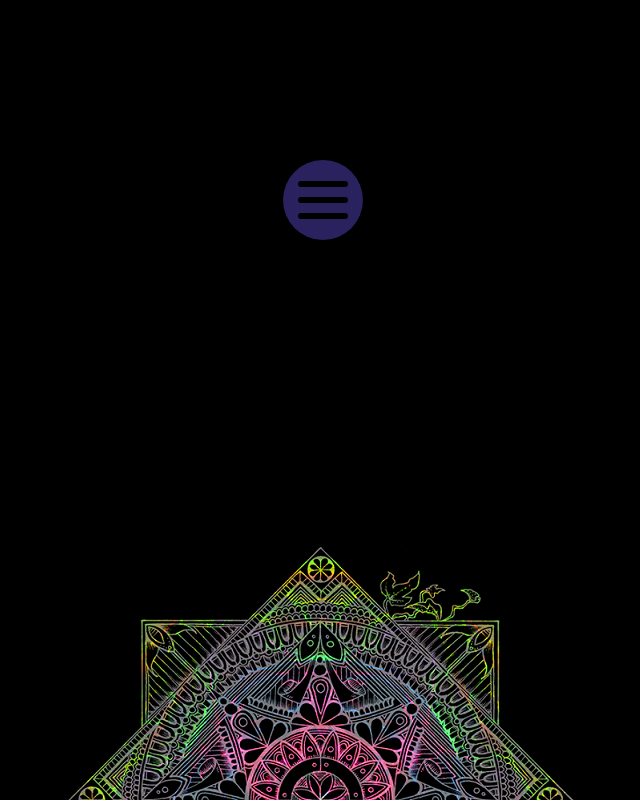
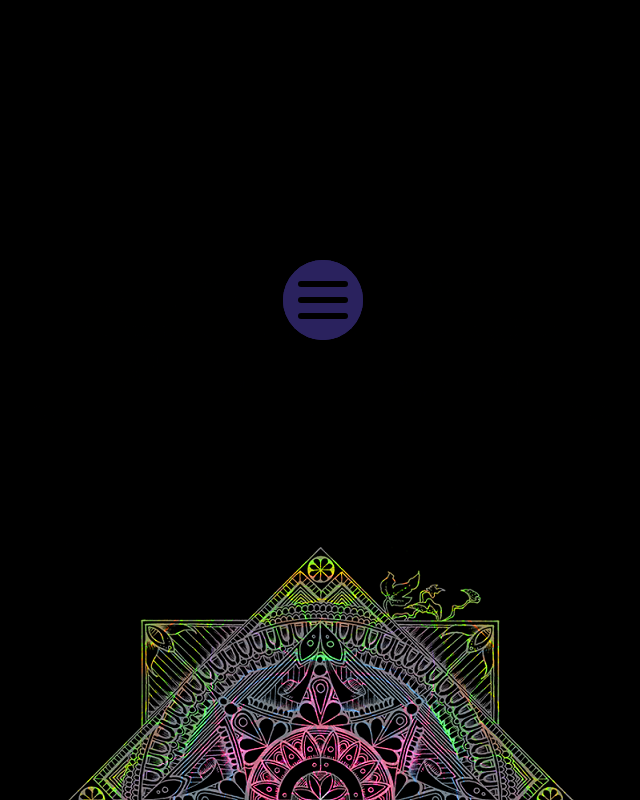
Before and after one commit to annakatarina1994/AnimationPractice, a plain HTML site: page index.html in a window 1280 px wide. Shown: the whole page, without its empty margins (317-957 px from the left). Drawn offline with Linux system fonts and the light colour scheme.

Commit message:
div animation working, nothing is disappearing, now working more on positioning

```diff
--- a/index.html
+++ b/index.html
@@ -1,5 +1,6 @@
 <!DOCTYPE html>
 <html lang="en">
+
 <head>
   <meta charset="UTF-8">
   <meta name="viewport" content="width=device-width, initial-scale=1.0">
@@ -7,15 +8,33 @@
   <script src="https://kit.fontawesome.com/01727be7cf.js" crossorigin="anonymous"></script>
   <title>Document</title>
 </head>
+
 <body>
+
+  <div class="container">
     <div class="menu-btn">
       <div class="menu-btn__burger">
       </div>
     </div>
 
     <div class="contact">
+      Contact
+    </div>
+
+    <div class="techStack">
+
+    </div>
+    <!--
+<div class="projects">
+  Projects
+</div>
+
+<div class="aboutMe">
+  About
+</div> -->
   </div>
 
   <script src="main.js"></script>
 </body>
+
 </html>
--- a/main.js
+++ b/main.js
@@ -1,16 +1,43 @@
 const menuBtn = document.querySelector('.menu-btn');
 const contactBtn = document.querySelector('.contact');
+const techStackBtn = document.querySelector('techStack');
+const projectsBtn = document.querySelector('projects');
+const aboutBtn = document.querySelector('aboutMe');
+
 let menuOpen = false;
 
 menuBtn.addEventListener('click', ()=>{
   if(!menuOpen){
     menuBtn.classList.add('open');
+
+    contactBtn.classList.remove('close');
     contactBtn.classList.add('open');
+
+    // techStackBtn.classList.remove('close');
+    // techStackBtn.classList.add('open');
+
+    // projectsBtn.classList.remove('close');
+    // projectsBtn.classList.add('open');
+
+    // aboutBtn.classList.remove('close');
+    // aboutBtn.classList.add('open');
+
     menuOpen = true;
   } else {
     menuBtn.classList.remove('open');
+
     contactBtn.classList.remove('open');
     contactBtn.classList.add('close');
+
+    // techStackBtn.classList.remove('open');
+    // techStackBtn.classList.add('close');
+
+    // projectsBtn.classList.remove('open');
+    // projectsBtn.classList.add('close');
+
+    // aboutBtn.classList.remove('open');
+    // aboutBtn.classList.add('close');
+
     menuOpen = false;
   }
 });
--- a/style.css
+++ b/style.css
@@ -16,11 +16,18 @@ body{
   min-height: 100vh;
 }
 
+.container{
+  position: relative;
+  display: flex;
+  justify-content: center;
+  align-items: center;
+}
+
 .menu-btn{
   background:rgb(42, 34, 94);
   border-radius: 50%;
-  position: fixed;
-  top: 160px;
+  position: absolute;
+  top: -140px;
   display: flex;
   justify-content: center;
   align-items: center;
@@ -28,6 +35,7 @@ body{
   height: 80px;
   cursor: pointer;
   transition: all .5s ease-in-out;
+  z-index: 4;
 }
 
 .menu-btn__burger{
@@ -73,37 +81,58 @@ body{
   transform: rotate(-45deg) translate(35px, 35px);
 }
 
-.contact.open{
+.contact{
   width: 80px;
   height: 80px;
   background:rgb(42, 34, 94);
   border-radius: 50%;
-  position: relative;
-  top: -115px;
-  z-index: -1;
+  font-family: 'Franklin Gothic Medium', 'Arial Narrow', Arial, sans-serif;
+  font-variant: small-caps;
+  font-weight: bolder;
+  color: black;
+  display: flex;
+  justify-content: center;
+  align-items: center;
+  position: absolute;
+  top: -140px;
+  z-index: 3;
+}
+
+.contact.open{
   animation-name: contactOpen;
   animation-duration: 2s;
   animation-fill-mode: forwards;
 }
 
 .contact.close{
-  width: 80px;
-  height: 80px;
-  background:rgb(42, 34, 94);
-  border-radius: 50%;
-  position: relative;
-  z-index: -1;
   animation-name: contactClose;
-  animation-duration: 2s;
+  animation-duration: 1s;
   animation-fill-mode: forwards;
 }
 
 @keyframes contactOpen {
   from {left: 0px}
-  to {left:120px;}
+  to {left:80px;}
 }
 
 @keyframes contactClose{
-  from {top: -113px; left:120px}
-  to {top: -113px; left: 0px}
+  from {top: -140px; left:80px}
+  to {top: -140px; left: -40px}
 }
+
+.techStack{
+  width: 80px;
+  height: 80px;
+  background:rgb(42, 34, 94);
+  border-radius: 50%;
+  font-family: 'Franklin Gothic Medium', 'Arial Narrow', Arial, sans-serif;
+  font-variant: small-caps;
+  font-weight: bolder;
+  color: black;
+  display: flex;
+  justify-content: center;
+  align-items: center;
+  position: absolute;
+  top: -140px;
+  z-index: 2;
+}
```
Lines whose indentation alone changed are shown as unchanged.
